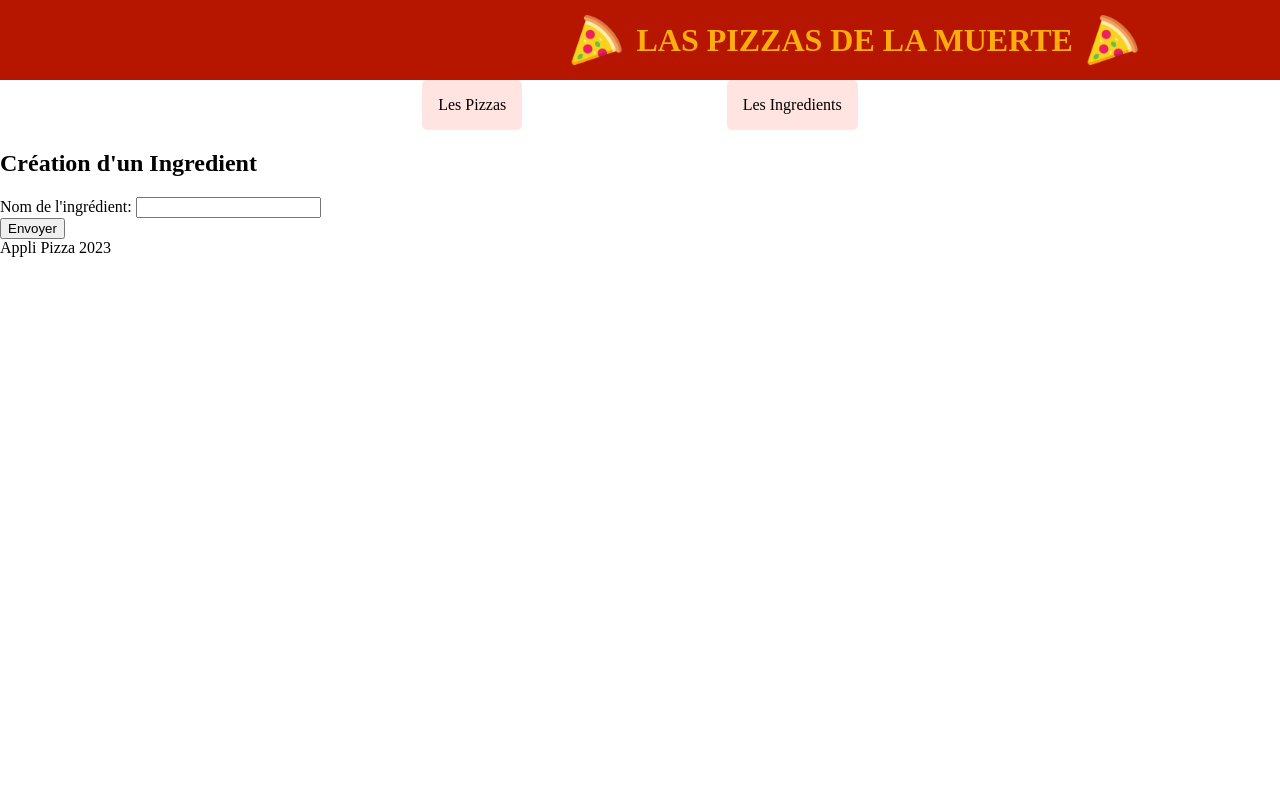
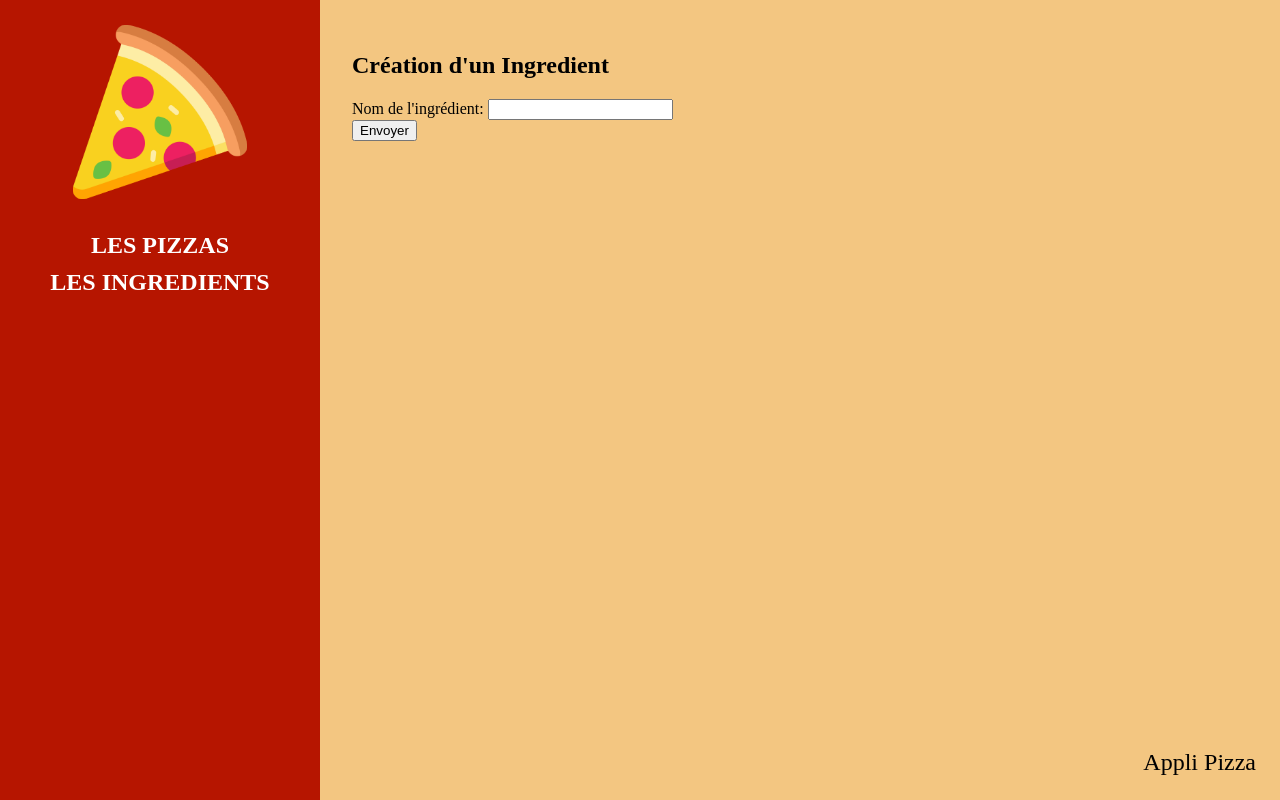
Before and after one commit to Fredray-21/LP-Prism-Django, a Django app: page /ingredients/add/ in a window 1280 px wide. Run offline with Django 4.2, Linux system fonts and the light colour scheme.

Commit message:
feat(style) : mise à jour générale des styles

```diff
--- a/webpizza/applipizza/static/applipizza/css/styles.css
+++ b/webpizza/applipizza/static/applipizza/css/styles.css
@@ -1,101 +1,154 @@
-:root{
-    --primary-red: #B61500;
-    --primary-yellow: #ffac0e;
-    --primary-orange: #dc6b29;
-    --seconday : #f3c681;
+:root {
+    --primary-red    : #B61500;
+    --primary-yellow : #ffac0e;
+    --primary-orange : #dc6b29;
+    --seconday       : #f3c681;
+    --white          : #fff;
 }
 
 html {
-    font-family : Poppins;
+    font-family : Poppins, serif;
+    width       : 100%;
+    height      : 100%;
+}
+
+html::after {
+    content   : "Appli Pizza";
+    font-size : 1.5rem;
+    display   : block;
+    position  : absolute;
+    bottom    : 1em;
+    right     : 1em;
+}
+
+body {
+    margin                : 0;
+    padding               : 0;
+    display               : grid;
+    grid-template-columns : 20em 1fr;
+    grid-template-rows    : 5em 1fr;
+    grid-template-areas   :
+        "header header"
+        "content content";
 }
 
 header {
+    width            : 20em;
+    height           : 100vh;
+    background-color : var(--primary-red);
+    padding          : 2rem 0;
+    box-sizing       : border-box;
+}
+
+header #logo {
+    width           : 100%;
     display         : flex;
+    align-items     : center;
     justify-content : center;
 }
 
-body {
-    margin: 0;
-    padding: 0;
+header #logo img {
+    width     : 10em;
+    height    : 10em;
+    animation : bound 1s ease-in-out infinite;
 }
 
-body #container-title {
-    overflow: hidden;
-    direction: rtl;
-    background-color: var(--primary-red);
-    height: 5em;
-    margin: 0;
-    display         : flex;
-    justify-content : center;
-    align-items   : center;
-    width: 100%;
-}
+@keyframes bound {
+    0% {
+        transform : scale(1);
+    }
 
-body #container-title #content {
-    display: inline-block;
-    white-space: nowrap;
-    animation: marquee 5s linear infinite;
-}
+    50% {
+        transform : scale(1.1);
+    }
 
-@keyframes marquee {
-    from { transform: translateX(100%); }
-    to { transform: translateX(-100%); }
-}
-
-body #container-title #content h1 {
-    display         : flex;
-    justify-content : center;
-    align-items   : center;
-    color: var(--primary-yellow);
-    width: 100%;
-}
-
-body #container-title #content h1 img {
-    width  : 50px;
-    height : 50px;
-    margin : 0 15px;
+    100% {
+        transform : scale(1);
+    }
 }
 
 header nav {
-    width           : 50%;
     display         : flex;
-    justify-content : space-around;
-    align-content   : center;
+    flex-direction  : column;
+    justify-content : flex-start;
+    align-items     : center;
+    margin-top      : 2rem;
+    font-size       : 2rem;
 }
 
-header nav div {
-    background-color : mistyrose;
-    padding          : 1em;
-    border-radius    : 5px;
-    transition       : transform 400ms;
+header nav a {
+    color           : var(--white);
+    text-decoration : none;
+    font-size       : 18px;
+    font-weight     : bold;
+    text-transform  : uppercase;
+    transition      : color 0.3s;
+    font-size       : 1.5rem;
 }
 
-header nav div a {
-    text-decoration : none;
-    color           : gray;
-    color           : black;
+header nav a:hover {
+    color : var(--primary-yellow);
 }
 
+main {
+    height           : 100vh;
+    width            : 100%;
+    background-color : var(--seconday);
+    padding          : 2rem;
+    box-sizing       : border-box;
+}
 
-header nav div:hover {
-    transform  : translateY(-10px);
-    transition : transform 400ms;
+.title {
+    font-size     : 2rem;
+    font-weight   : 700;
+    color         : var(--primary-red);
+    margin-bottom : 1rem;
 }
 
 
 #ingredient_pizza {
-    text-align : center;
-    border-collapse: collapse;
+    border-collapse : collapse;
+    min-width       : 20em;
 }
 
 #ingredient_pizza thead {
-background-color: mistyrose;
-    font-size: 1.2em;
-    font-weight : 600;
+    background-color : var(--primary-red);
+    color            : var(--white);
+    font-weight      : 500;
+    font-size        : 1.2rem;
 }
 
+#ingredient_pizza thead td {
+    padding    : 1rem;
+    text-align : center;
+    border     : 2px solid var(--primary-red);
+}
 
-#ingredient_pizza td {
-    border: solid 2px black;
-    padding: 10px;
+#ingredient_pizza tbody td {
+    padding : 1rem;
+    border  : 1px solid var(--primary-red);
 }
+
+#ingredient_pizza {
+    border : 1px solid var(--primary-red);
+}
+
+#ingredient_pizza tbody td:nth-child(2) {
+    text-align : center;
+}
+
+a.link-details {
+    color           : var(--primary-red);
+    text-decoration : none;
+    font-weight     : 600;
+    transition      : color 0.3s;
+}
+
+a.link-details:hover::after {
+    content : "  <";
+    color   : var(--primary-red);
+}
+
+main ul {
+    font-size: 1.2em;
+}
--- a/webpizza/applipizza/templates/applipizza/base.html
+++ b/webpizza/applipizza/templates/applipizza/base.html
@@ -1,6 +1,7 @@
 {% load static %}
 <!doctype html>
 <html lang="en">
+
 <head>
     <meta charset="UTF-8">
     <meta name="viewport"
@@ -10,15 +11,12 @@
     <link rel="stylesheet" href="{% static 'applipizza/css/styles.css' %}">
     <link rel="icon" href="{% static 'applipizza/img/pizza.png' %}">
 </head>
+
 <body>
-
-<div id="container-title">
-    <div id="content">
-        <h1><img src="{% static 'applipizza/img/pizza.png' %}"> LAS PIZZAS DE LA MUERTE <img src="{% static 'applipizza/img/pizza.png' %}"> </h1>
+<header>
+    <div id="logo">
+        <img src="{% static 'applipizza/img/pizza.png' %}">
     </div>
-</div>
-
-<header>
     <nav>
         <div><a href="/pizzas/">Les Pizzas</a></div>
         <div><a href="/ingredients/">Les Ingredients</a></div>
@@ -27,10 +25,8 @@
 <main>
     {% block content %}{% endblock %}
 </main>
-<footer>
-    Appli Pizza 2023
-</footer>
 </body>
 
 <script src="{% static 'applipizza/js/script.js' %}"></script>
+
 </html>
--- a/webpizza/applipizza/templates/applipizza/ingredients.html
+++ b/webpizza/applipizza/templates/applipizza/ingredients.html
@@ -6,10 +6,10 @@ les ingredients
 
 
 {% block content %}
-<h2>Voici nos {{ingredients|length}} Ingredients </h2>
+<h2 class="title">Voici nos {{ingredients|length}} Ingredients </h2>
 <ul>
     {% for i in ingredients %}
-    <li>{{i}}</li>
+    <li>{{i.nomIngredient|capfirst}}</li>
     {% endfor %}
 </ul>
 {% endblock %}
```
Also changed, not shown: webpizza/applipizza/templates/applipizza/pizza.html (+7 -5 lines), webpizza/applipizza/templates/applipizza/pizzas.html (+7 -7 lines).
